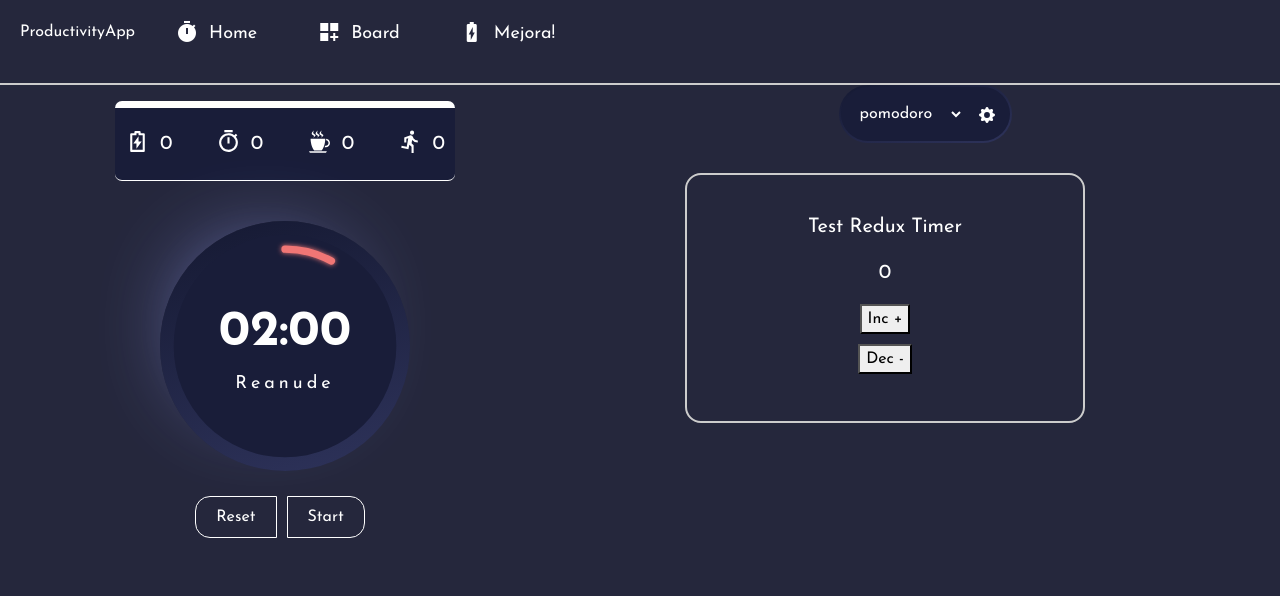
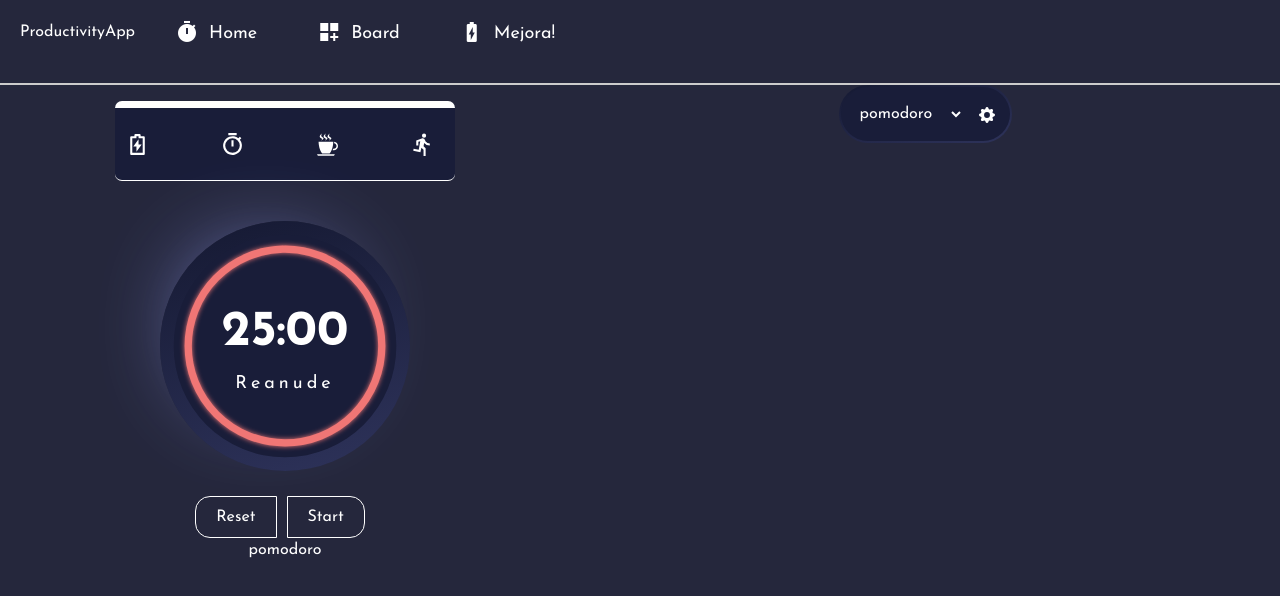
Before and after one commit to leonidcc/productivity-app, a React (Create React App) app: page / in a window 1280 px wide. Shown: the top 596 px of the page. Built offline with nearby package versions, Linux system fonts and the light colour scheme.

Commit message:
estado redux timmer

```diff
--- a/src/components/Card/index.js
+++ b/src/components/Card/index.js
@@ -3,10 +3,7 @@ import styled from "styled-components";
 // Hooks react redux
 import { useDispatch, useSelector } from "react-redux";
 // Importamos la acción
-import {
-  timerIncrementarAction,
-  timerDecrementarAction,
-} from "../../redux/timerData";
+// import {} from "../../redux/timerData";
 
 const CardHome = styled.div`
   display: flex;
@@ -29,17 +26,14 @@ const CardHome = styled.div`
 
 export default function Card() {
   // declaramos dispatch para llamar a la acción o acciones
-  const dispatch = useDispatch();
+  // const dispatch = useDispatch();
 
   // creamos el state utilizando nuestra tienda
-  const estado = useSelector((store) => store.test.count);
+  // const estado = useSelector((store) => store.test.count);
 
   return (
     <CardHome>
-      <p className="text-white">Test Redux Timer</p>
-      <p className="text-white">{estado}</p>
-      <button onClick={() => dispatch(timerIncrementarAction())}>Inc +</button>
-      <button onClick={() => dispatch(timerDecrementarAction())}>Dec -</button>
+      <p className="text-white">Test Drag&Drop Reactjs</p>
     </CardHome>
   );
 }
--- a/src/components/Timer/index.js
+++ b/src/components/Timer/index.js
@@ -1,4 +1,4 @@
-import React, { useRef } from "react";
+import React, { useRef, useEffect } from "react";
 import {
   ContainerTimer,
   Buttons,
@@ -10,44 +10,104 @@ import {
 } from "./styles";
 import Figure from "../Figure/index";
 import Indicator from "../Indicator/index";
+
 // Hook Timer
-import TimerHook from "../../hooks/TimerCustomHook";
+// import TimerHook from "../../hooks/TimerCustomHook";
+
+// Hooks react redux
+import { useDispatch, useSelector } from "react-redux";
+
+// Importamos la acción
+import {
+  timerResetAction,
+  timerCountingAction,
+  timerCicloAction,
+} from "../../redux/timerData";
+
 // Sounds
 import Sound from "../../assets/state-change_confirm-up.wav";
 
 export default function Timer() {
-  const { crono, setCrono, reset, counting } = TimerHook();
+  // declaramos dispatch para llamar a la acción o acciones
+  const dispatch = useDispatch();
+
+  // Creamos el state utilizando nuestra tienda
+  const state = useSelector((store) => store.test);
+  const { timerConfig, timerState } = state;
+  console.log(timerState);
+
+  //Global variables Timer
+  let secons = parseInt(timerConfig.work) * 60;
+  let percent = (secons * 100) / (60 * 25);
+  let markMinutes = Math.floor(secons / 60);
+  let markSecons = secons % 60;
+
+  // const { config, setConfig, reset, counting } = TimerHook();
+  // const [config, setConfig] = useState({
+  //   work: 25,
+  //   secons: 120,
+  //   break_short: 0,
+  //   break_long: 0,
+  // });
+
+  const resetClick = () => {
+    // setConfig({ ...config, secons: 120, reset: !config.reset });
+    secons = parseInt(timerConfig.work) * 60;
+    dispatch(timerResetAction());
+  };
+  //Listo
+
+  const update = () => {
+    // if (config.counting) {
+    //   setConfig({ ...config, secons: --config.secons });
+    // }
+    if (timerState.counting) {
+      secons--;
+    }
+  };
+  //Listo
+
+  // const countingClick = () => {
+  //   // setConfig({ ...config, counting: !config.counting });
+  //   dispatch(timerCountingAction());
+  // };
+  //Listo
+
+  useEffect(() => {
+    // reset, counting;
+    // console.log("se monta");
+    const interval = setInterval(() => {
+      update();
+    }, 1000);
+    return () => clearInterval(interval);
+  }, [timerState.counting, timerState.reset]);
+
   const audioRef = useRef(null);
 
   const blockWork = () => {
-    setCrono({
-      ...crono,
-      counting: crono.ciclo++,
-      secons: 120,
-      counting: !crono.counting,
-    });
+    // setConfig({
+    //   ...config,
+    //   counting: config.ciclo++,
+    //   secons: 120,
+    //   counting: !config.counting,
+    // });
+    secons = parseInt(timerConfig.work) * 60;
+    dispatch(timerCountingAction());
     playSound();
   };
+  //Listo
 
   const playSound = () => {
     audioRef.current.play();
   };
 
-  let percent = (crono.secons * 100) / (60 * 25);
-  let markMinutes = Math.floor(crono.secons / 60);
-  let markSecons = crono.secons % 60;
-
   return (
     <>
       <p className="text-white">{markMinutes === 0 ? blockWork() : ""}</p>
       <ContainerTimer>
-        <Indicator
-          cycle={crono.ciclo}
-          br_s={crono.break_short}
-          br_l={crono.break_long}
-        />
+        <Indicator />
         <Figure load={percent}>
-          <Counter onClick={counting}>
+          <Counter onClick={() => dispatch(timerCountingAction())}>
             <audio ref={audioRef} src={Sound}></audio>
             <Marker>
               {markMinutes.toString().length === 1
@@ -58,26 +118,34 @@ export default function Timer() {
                 ? "0" + markSecons
                 : markSecons}
             </Marker>
-            <StateCounter>{crono.counting ? "Pause" : "Reanude"}</StateCounter>
+            <StateCounter>
+              {timerState.counting ? "Pause" : "Reanude"}
+            </StateCounter>
           </Counter>
         </Figure>
         <Buttons>
           <ButtonLeft
-            reset={crono.counting ? "15px" : ""}
-            onClick={reset}
+            reset={timerState.counting ? "15px" : ""}
+            onClick={resetClick}
             type="button"
             name="button"
           >
             Reset
           </ButtonLeft>
-          {crono.work === 25 && crono.secons === 120 ? (
-            <ButtonRigth onClick={counting} type="button" name="button">
+          {timerConfig.work === "25" &&
+          secons === parseInt(timerConfig.work) * 60 ? (
+            <ButtonRigth
+              onClick={() => dispatch(timerCountingAction())}
+              type="button"
+              name="button"
+            >
               Start
             </ButtonRigth>
           ) : (
             ""
           )}
         </Buttons>
+        <div>{timerConfig.name}</div>
       </ContainerTimer>
     </>
   );
--- a/src/hooks/TimerCustomHook.js
+++ b/src/hooks/TimerCustomHook.js
@@ -1,28 +1,25 @@
 import { useState, useEffect } from "react";
 
 export default function TimerHook() {
-  const [crono, setCrono] = useState({
-    reset: false,
-    ciclo: 0,
+  const [config, setConfig] = useState({
     work: 25,
     secons: 120,
-    counting: false,
     break_short: 0,
     break_long: 0,
   });
 
   const reset = () => {
-    setCrono({ ...crono, secons: 120, reset: !crono.reset });
+    setConfig({ ...config, secons: 120, reset: !config.reset });
   };
 
   const update = () => {
-    if (crono.counting) {
-      setCrono({ ...crono, secons: --crono.secons });
+    if (config.counting) {
+      setConfig({ ...config, secons: --config.secons });
     }
   };
 
   const counting = () => {
-    setCrono({ ...crono, counting: !crono.counting });
+    setConfig({ ...config, counting: !config.counting });
   };
 
   useEffect(() => {
@@ -31,7 +28,7 @@ export default function TimerHook() {
       update();
     }, 1000);
     return () => clearInterval(interval);
-  }, [crono.reset, crono.counting]);
+  }, [config.reset, config.counting]);
 
-  return { crono, setCrono, reset, counting };
+  return { config, setConfig, reset, counting };
 }
--- a/src/redux/timerData.js
+++ b/src/redux/timerData.js
@@ -1,43 +1,69 @@
 // constantes
 const dataInicial = {
-  count: 0,
-  timerSatate: {},
-  configuration: {},
+  timerState: {
+    ciclo: 0,
+    reset: false,
+    counting: false,
+  },
+  timerConfig: {
+    name: "pomodoro",
+    blocks: "4",
+    work: "25",
+    break_short: "5",
+    break_long: "10",
+    color: "green",
+  },
 };
 
 // types
-const INCREMENTAR = "INCREMENTAR";
-const DECREMENTAR = "DECREMENTAR";
+const SET_CICLO = "SET_CICLO";
+const SETRESET = "SETRESET";
+const SETCOUNTING = "SETCOUNTING ";
 
 // reducer
 export default function timerReducer(state = dataInicial, action) {
   switch (action.type) {
-    case INCREMENTAR:
-      return { ...state, count: state.count + 1 };
-    case DECREMENTAR:
-      return { ...state, count: state.count - 1 };
+    case SET_CICLO:
+      return { ...state, ciclo: state.ciclo + 1 };
+    case SETRESET:
+      return { ...state, reset: !state.timerState.reset };
+    case SETCOUNTING:
+      return { ...state, counting: !state.timerState.counting };
     default:
       return state;
   }
 }
 
 // actions
-export const timerIncrementarAction = () => async (dispatch, getState) => {
+export const timerResetAction = () => async (dispatch, getState) => {
   try {
     dispatch({
-      type: INCREMENTAR,
+      type: SETRESET,
     });
-    const { count } = getState().test;
-    console.log(count);
+    // const { count } = getState().test;
+    // console.log(count);
   } catch (err) {
     console.log(err);
   }
 };
 
-export const timerDecrementarAction = () => (dispatch, getState) => {
+export const timerCountingAction = () => async (dispatch, getState) => {
+  try {
+    dispatch({
+      type: SETCOUNTING,
+    });
+    // const { count } = getState().test;
+    // console.log(count);
+  } catch (err) {
+    console.log(err);
+  }
+
+  // const { count } = getState().test;
+  // console.log(count);
+};
+
+export const timerCicloAction = () => async (dispatch, getState) => {
   dispatch({
-    type: DECREMENTAR,
+    type: SET_CICLO,
   });
-  const { count } = getState().test;
-  console.log(count);
 };
--- a/src/views/Board/Board.js
+++ b/src/views/Board/Board.js
@@ -35,6 +35,13 @@ export default function Board() {
   const [query, setQuery] = useState(null);
 
   // creamos el state utilizando nuestra tienda
+  // const { ciclo, reset, counting } = useSelector(
+  //   (store) => store.test.timerState
+  // );
+  const state = useSelector((store) => store.test);
+  const { timerConfig, timerState } = state;
+  console.log(timerState.counting);
+
   const statePosts = useSelector((store) => store.posts);
 
   useEffect(() => {
@@ -59,7 +66,7 @@ export default function Board() {
   function RenderItems({ cb }) {
     let notFound = (
       <p style={{ color: "#fff", fontSize: "30px" }}>
-        No hay resultados{" "}
+        No hay resultados
         <span
           style={{ color: "#fff", fontSize: "30px" }}
           className="material-icons"
--- a/src/views/Home/Home.js
+++ b/src/views/Home/Home.js
@@ -12,7 +12,6 @@ export default function Home() {
         </div>
         <div class="col-6">
           <Switch />
-          <Card />
         </div>
       </div>
     </div>
```
